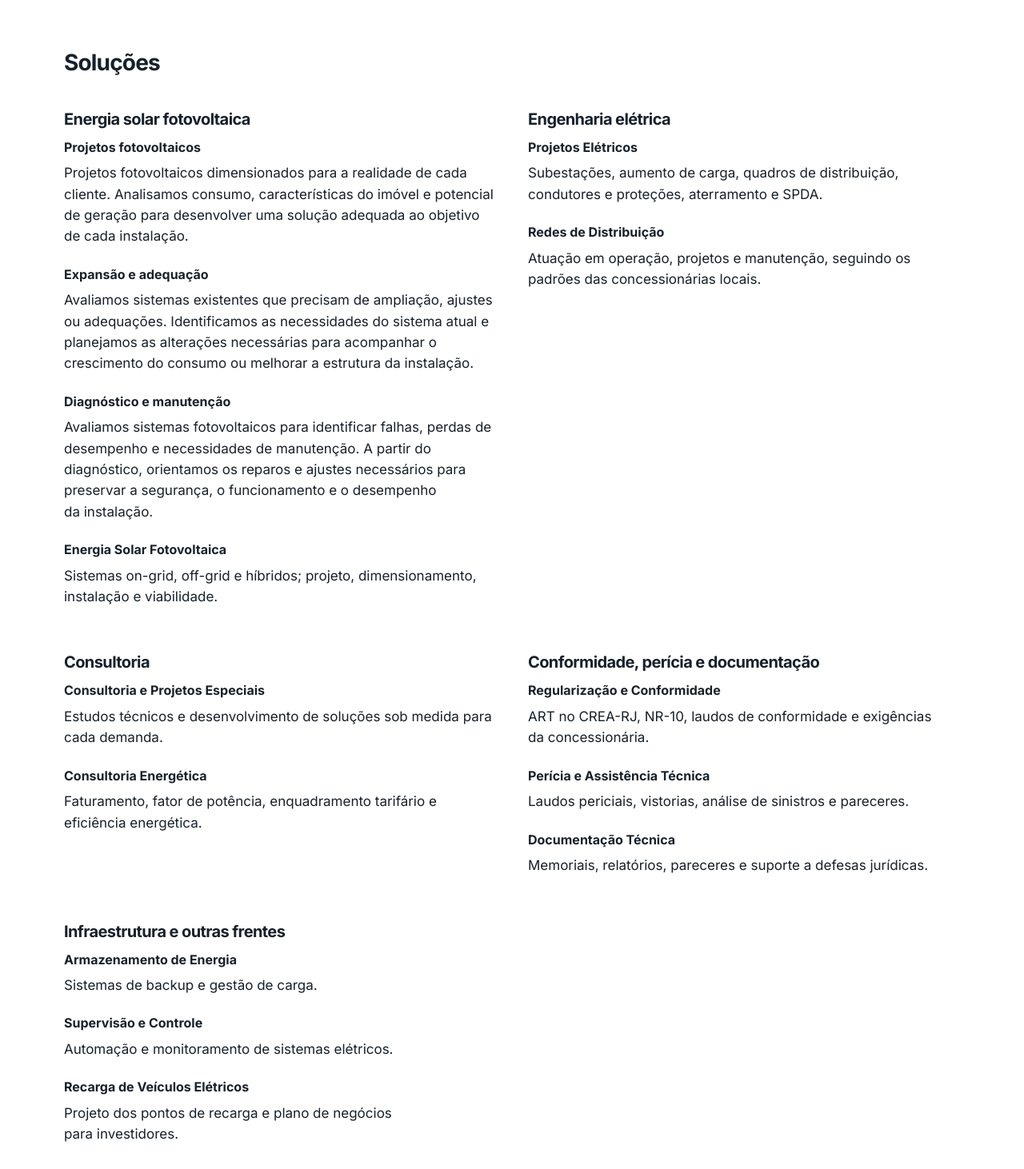
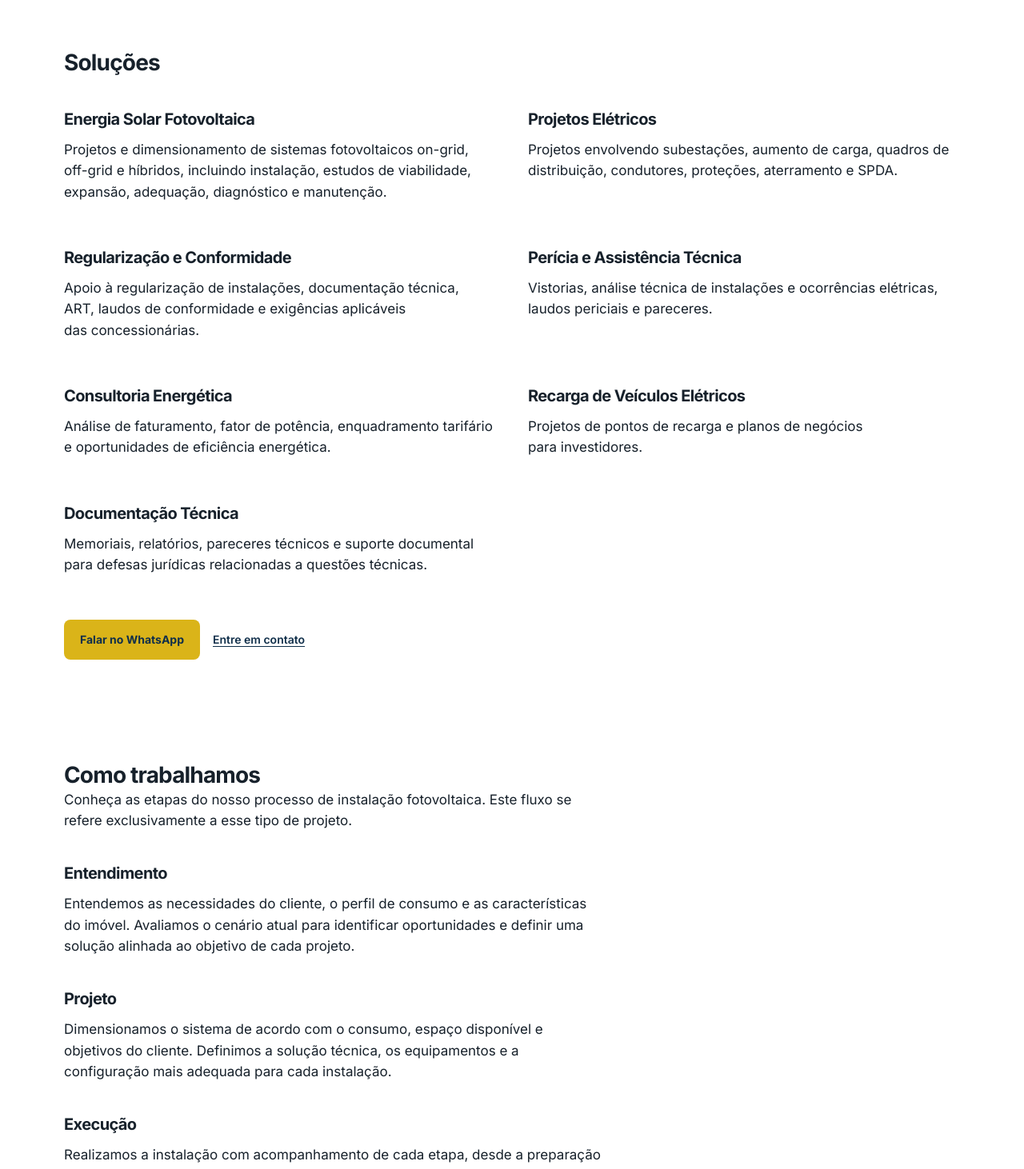
Before and after one commit to beAndrade/flow-site, an Angular app: page / in a window 1280 px wide. Shown: the part 2060-3522 px from the top of the page at 80% size. Built offline with nearby package versions, Linux system fonts and the light colour scheme.

Commit message:
feat(flow): publica catalogo de sete areas em Solucoes

```diff
--- a/src/app/features/home/home.component.html
+++ b/src/app/features/home/home.component.html
@@ -78,123 +78,32 @@
 
   <div class="solution-groups">
     <div class="solution-group">
-  <h3>Energia solar fotovoltaica</h3>
-  <ul class="plain-list">
-    <li>
-      <h4>Projetos fotovoltaicos</h4>
-      <p>
-        Projetos fotovoltaicos dimensionados para a realidade de cada cliente.
-        Analisamos consumo, características do imóvel e potencial de geração
-        para desenvolver uma solução adequada ao objetivo de cada instalação.
-      </p>
-    </li>
-    <li>
-      <h4>Expansão e adequação</h4>
-      <p>
-        Avaliamos sistemas existentes que precisam de ampliação, ajustes ou
-        adequações. Identificamos as necessidades do sistema atual e planejamos
-        as alterações necessárias para acompanhar o crescimento do consumo ou
-        melhorar a estrutura da instalação.
-      </p>
-    </li>
-    <li>
-      <h4>Diagnóstico e manutenção</h4>
-      <p>
-        Avaliamos sistemas fotovoltaicos para identificar falhas, perdas de
-        desempenho e necessidades de manutenção. A partir do diagnóstico,
-        orientamos os reparos e ajustes necessários para preservar a segurança,
-        o funcionamento e o desempenho da instalação.
-      </p>
-    </li>
-    <li>
-      <h4>Energia Solar Fotovoltaica</h4>
-      <p>
-        Sistemas on-grid, off-grid e híbridos; projeto, dimensionamento,
-        instalação e viabilidade.
-      </p>
-    </li>
-  </ul>
+      <h3>Energia Solar Fotovoltaica</h3>
+      <p>Projetos e dimensionamento de sistemas fotovoltaicos on-grid, off-grid e híbridos, incluindo instalação, estudos de viabilidade, expansão, adequação, diagnóstico e manutenção.</p>
     </div>
-
     <div class="solution-group">
-  <h3>Engenharia elétrica</h3>
-  <ul class="plain-list">
-    <li>
-      <h4>Projetos Elétricos</h4>
-      <p>
-        Subestações, aumento de carga, quadros de distribuição, condutores e
-        proteções, aterramento e SPDA.
-      </p>
-    </li>
-    <li>
-      <h4>Redes de Distribuição</h4>
-      <p>
-        Atuação em operação, projetos e manutenção, seguindo os padrões das
-        concessionárias locais.
-      </p>
-    </li>
-  </ul>
+      <h3>Projetos Elétricos</h3>
+      <p>Projetos envolvendo subestações, aumento de carga, quadros de distribuição, condutores, proteções, aterramento e SPDA.</p>
     </div>
-
     <div class="solution-group">
-  <h3>Consultoria</h3>
-  <ul class="plain-list">
-    <li>
-      <h4>Consultoria e Projetos Especiais</h4>
-      <p>
-        Estudos técnicos e desenvolvimento de soluções sob medida para cada
-        demanda.
-      </p>
-    </li>
-    <li>
-      <h4>Consultoria Energética</h4>
-      <p>
-        Faturamento, fator de potência, enquadramento tarifário e eficiência
-        energética.
-      </p>
-    </li>
-  </ul>
+      <h3>Regularização e Conformidade</h3>
+      <p>Apoio à regularização de instalações, documentação técnica, ART, laudos de conformidade e exigências aplicáveis das concessionárias.</p>
     </div>
-
     <div class="solution-group">
-  <h3>Conformidade, perícia e documentação</h3>
-  <ul class="plain-list">
-    <li>
-      <h4>Regularização e Conformidade</h4>
-      <p>
-        ART no CREA-RJ, NR-10, laudos de conformidade e exigências da
-        concessionária.
-      </p>
-    </li>
-    <li>
-      <h4>Perícia e Assistência Técnica</h4>
-      <p>Laudos periciais, vistorias, análise de sinistros e pareceres.</p>
-    </li>
-    <li>
-      <h4>Documentação Técnica</h4>
-      <p>Memoriais, relatórios, pareceres e suporte a defesas jurídicas.</p>
-    </li>
-  </ul>
+      <h3>Perícia e Assistência Técnica</h3>
+      <p>Vistorias, análise técnica de instalações e ocorrências elétricas, laudos periciais e pareceres.</p>
     </div>
-
     <div class="solution-group">
-  <h3>Infraestrutura e outras frentes</h3>
-  <ul class="plain-list">
-    <li>
-      <h4>Armazenamento de Energia</h4>
-      <p>Sistemas de backup e gestão de carga.</p>
-    </li>
-    <li>
-      <h4>Supervisão e Controle</h4>
-      <p>Automação e monitoramento de sistemas elétricos.</p>
-    </li>
-    <li>
-      <h4>Recarga de Veículos Elétricos</h4>
-      <p>
-        Projeto dos pontos de recarga e plano de negócios para investidores.
-      </p>
-    </li>
-  </ul>
+      <h3>Consultoria Energética</h3>
+      <p>Análise de faturamento, fator de potência, enquadramento tarifário e oportunidades de eficiência energética.</p>
+    </div>
+    <div class="solution-group">
+      <h3>Recarga de Veículos Elétricos</h3>
+      <p>Projetos de pontos de recarga e planos de negócios para investidores.</p>
+    </div>
+    <div class="solution-group">
+      <h3>Documentação Técnica</h3>
+      <p>Memoriais, relatórios, pareceres técnicos e suporte documental para defesas jurídicas relacionadas a questões técnicas.</p>
     </div>
   </div>
 
--- a/src/app/features/home/home.component.scss
+++ b/src/app/features/home/home.component.scss
@@ -146,7 +146,6 @@
 }
 
 .home-section h3,
-.home-section h4,
 .home-section p {
   max-width: 42rem;
 }
@@ -209,12 +208,6 @@
 
 .solutions-cta__secondary:hover {
   color: var(--color-brand-blue);
-}
-
-.home-section h4 {
-  margin: 0 0 var(--space-2);
-  font-size: 1rem;
-  line-height: 1.35;
 }
 
 .home-section p {
```
Also changed, not shown: 3 other files (tests, documents, lock files or other folders). Lines whose indentation alone changed are shown as unchanged.
